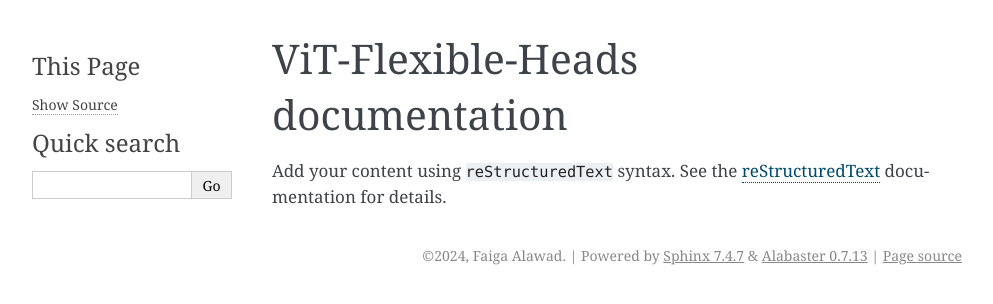
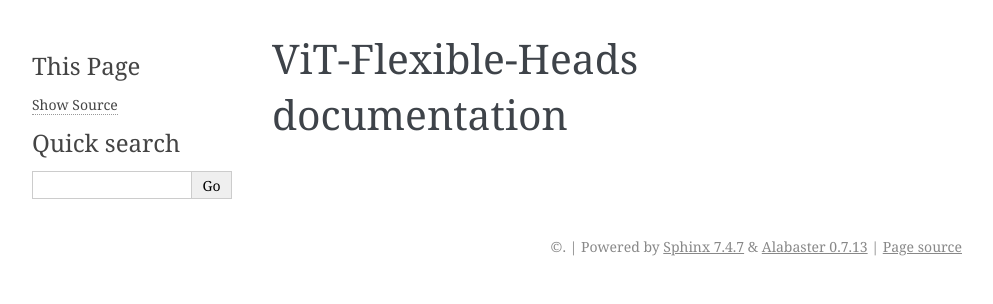
Before and after one commit to Faiga91/ViT-FlexibleHeads, a Sphinx documentation site: the page built from docs/source/index.rst, in a window 1280 px wide. Shown: the top 304 px of the page, without its empty margins (148-1141 px from the left). Built offline with Sphinx 7.4.7, drawn with Linux system fonts in a browser that asks for light colours; pages that are not in the unit, such as notebooks, are missing from menus; part of the change alters nothing that is shown.

Commit message:
Refactor Sphinx configuration for improved readability and consistency

```diff
--- a/docs/source/conf.py
+++ b/docs/source/conf.py
@@ -1,34 +1,30 @@
-# Configuration file for the Sphinx documentation builder.
-#
-# For the full list of built-in configuration values, see the documentation:
-# https://www.sphinx-doc.org/en/master/usage/configuration.html
-
-# -- Project information -----------------------------------------------------
-# https://www.sphinx-doc.org/en/master/usage/configuration.html#project-information
+"""
+Configuration file for the Sphinx documentation builder.
+For the full list of built-in configuration values, see the documentation:
+https://www.sphinx-doc.org/en/master/usage/configuration.html
+-- Project information -----------------------------------------------------
+https://www.sphinx-doc.org/en/master/usage/configuration.html#project-information
+"""
 
 import os
 import sys
 
-sys.path.insert(0, os.path.abspath('../../'))
-project = 'ViT-Flexible-Heads'
-copyright = '2024, Faiga Alawad'
-author = 'Faiga Alawad'
+sys.path.insert(0, os.path.abspath("../../"))
+PROJECT = "ViT-Flexible-Heads"
+COPYRIGHT = "2024, Faiga Alawad"
+AUTHOR = "Faiga Alawad"
 
 # -- General configuration ---------------------------------------------------
 # https://www.sphinx-doc.org/en/master/usage/configuration.html#general-configuration
 
-extensions = [
-    'sphinx.ext.autodoc',
-    'sphinx.ext.viewcode'
-]
+extensions = ["sphinx.ext.autodoc", "sphinx.ext.viewcode"]
 
-templates_path = ['_templates']
+templates_path = ["_templates"]
 exclude_patterns = []
-
 
 
 # -- Options for HTML output -------------------------------------------------
 # https://www.sphinx-doc.org/en/master/usage/configuration.html#options-for-html-output
 
-html_theme = 'alabaster'
-html_static_path = ['_static']
+HTML_THEME = "alabaster"
+html_static_path = ["_static"]
--- a/docs/source/index.rst
+++ b/docs/source/index.rst
@@ -6,10 +6,6 @@
 ViT-Flexible-Heads documentation
 ================================
 
-Add your content using ``reStructuredText`` syntax. See the
-`reStructuredText <https://www.sphinx-doc.org/en/master/usage/restructuredtext/index.html>`_
-documentation for details.
-
 
 .. toctree::
    :maxdepth: 2
```
